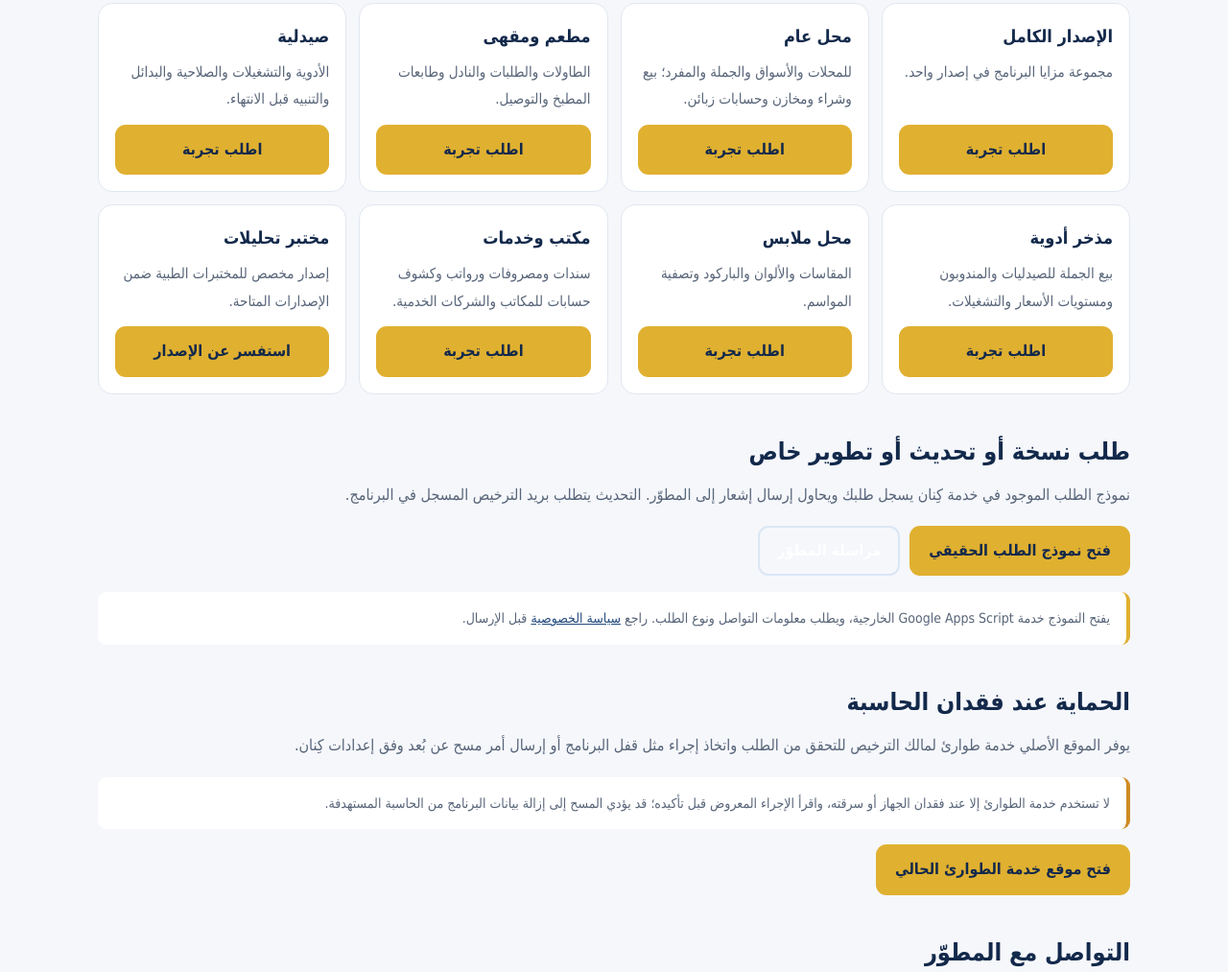
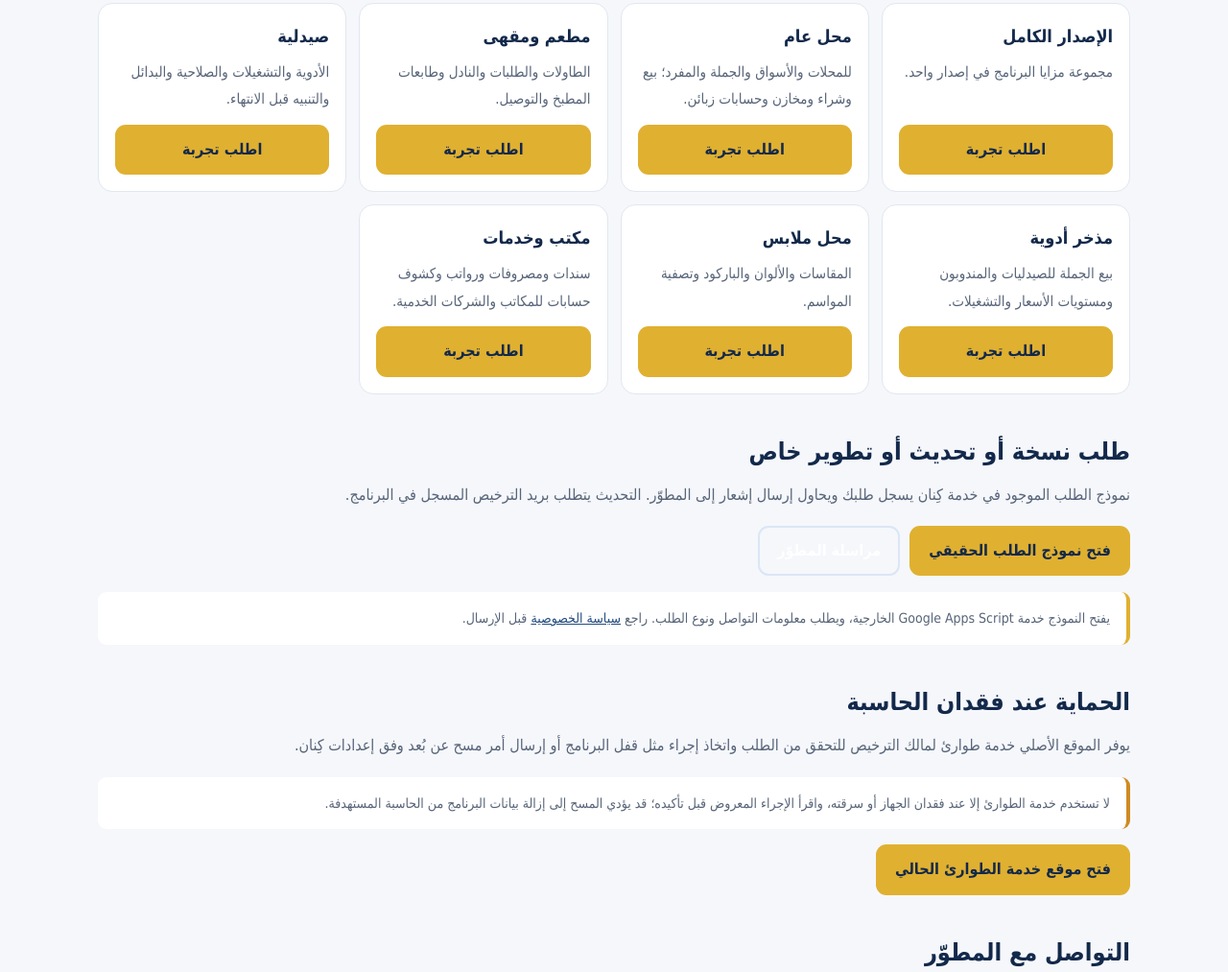
Before and after one commit to ameertll2-cyber/kinan-app, a plain HTML site: page index.html in a window 1280 px wide. Shown: the part 2265-3278 px from the top of the page at 96% size. Drawn offline with Linux system fonts and the light colour scheme.

Commit message:
Remove unverified edition from public list
Co-authored-by: Copilot <223556219+Copilot@users.noreply.github.com>

```diff
--- a/index.html
+++ b/index.html
@@ -126,7 +126,6 @@
         <article class="card edition"><h3>مذخر أدوية</h3><p>بيع الجملة للصيدليات والمندوبون ومستويات الأسعار والتشغيلات.</p><a class="button" href="https://script.google.com/macros/s/AKfycbz7WnQUeHsWeIeaF8zmBgQG4VScwwuKlcmDeW1lp379_5nbNBpMaUQcrYN5tCw5kF4bhw/exec#kn-req">اطلب تجربة</a></article>
         <article class="card edition"><h3>محل ملابس</h3><p>المقاسات والألوان والباركود وتصفية المواسم.</p><a class="button" href="https://script.google.com/macros/s/AKfycbz7WnQUeHsWeIeaF8zmBgQG4VScwwuKlcmDeW1lp379_5nbNBpMaUQcrYN5tCw5kF4bhw/exec#kn-req">اطلب تجربة</a></article>
         <article class="card edition"><h3>مكتب وخدمات</h3><p>سندات ومصروفات ورواتب وكشوف حسابات للمكاتب والشركات الخدمية.</p><a class="button" href="https://script.google.com/macros/s/AKfycbz7WnQUeHsWeIeaF8zmBgQG4VScwwuKlcmDeW1lp379_5nbNBpMaUQcrYN5tCw5kF4bhw/exec#kn-req">اطلب تجربة</a></article>
-        <article class="card edition"><h3>مختبر تحليلات</h3><p>إصدار مخصص للمختبرات الطبية ضمن الإصدارات المتاحة.</p><a class="button" href="https://script.google.com/macros/s/AKfycbz7WnQUeHsWeIeaF8zmBgQG4VScwwuKlcmDeW1lp379_5nbNBpMaUQcrYN5tCw5kF4bhw/exec#kn-req">استفسر عن الإصدار</a></article>
       </div>
     </section>
 
```
